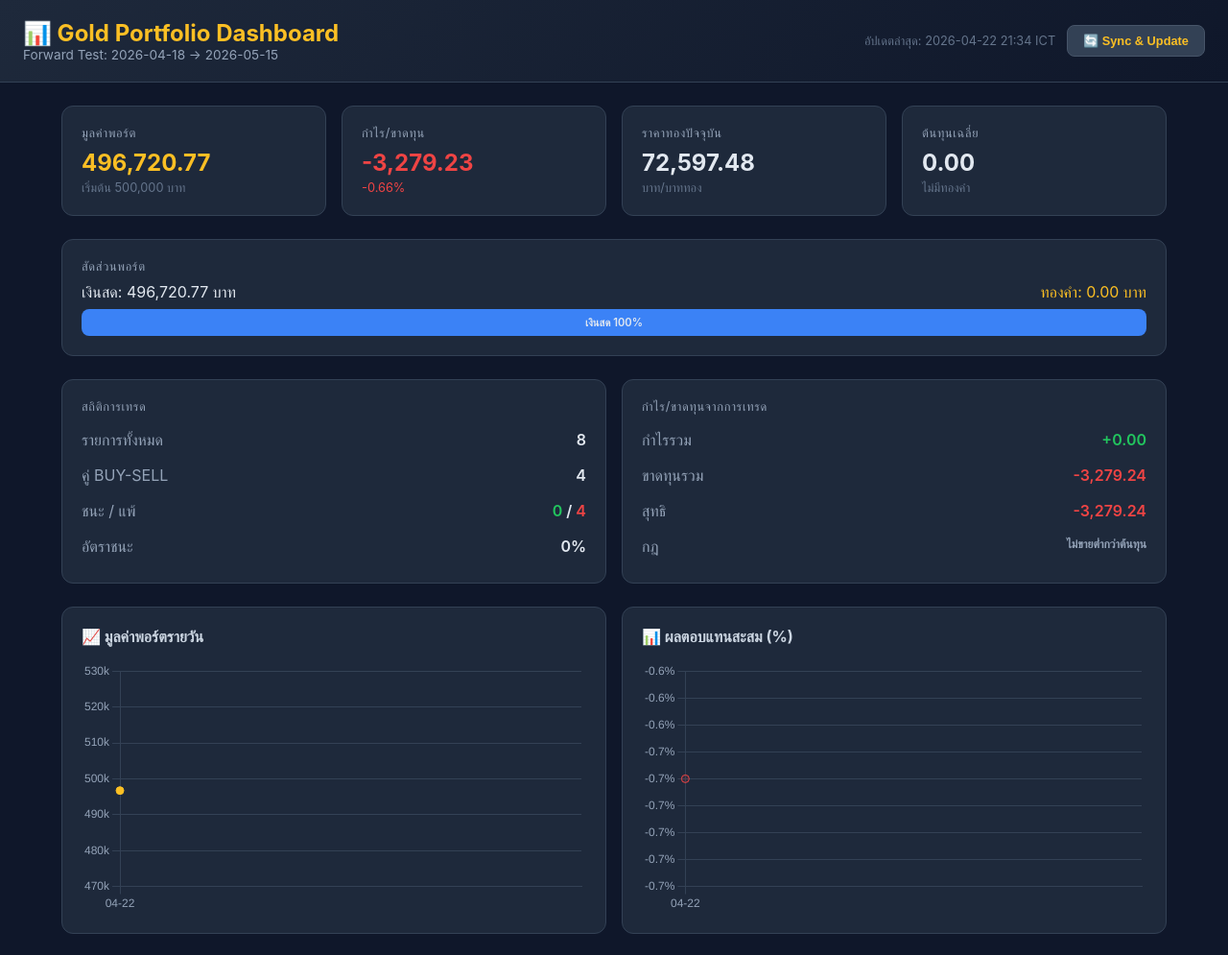
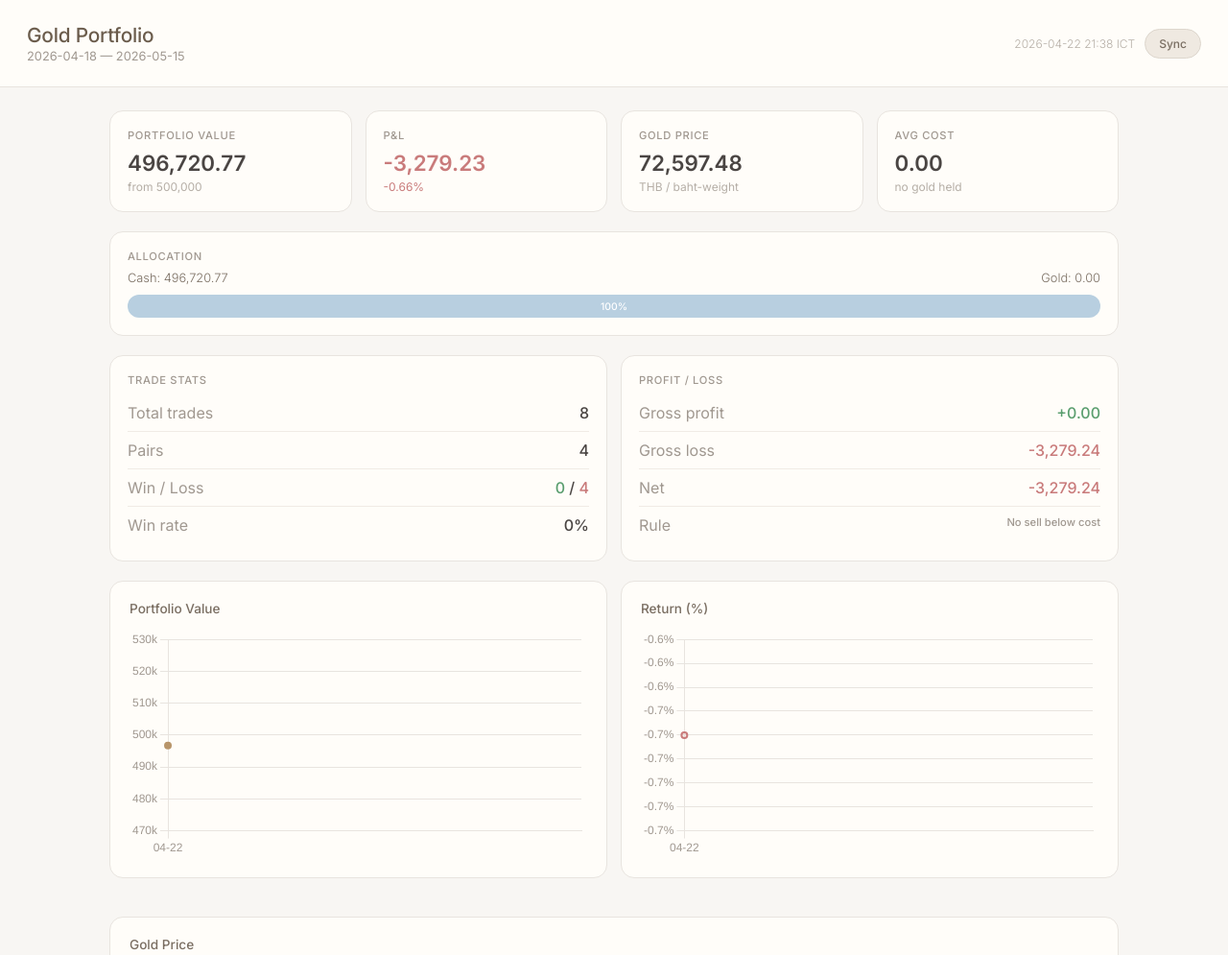
Before and after one commit to PP8825/gold-signal, a plain HTML site: page docs/index.html in a window 1280 px wide. Shown: the top 995 px of the page at 96% size. Drawn offline with nearby package versions, Linux system fonts and the light colour scheme.

Commit message:
Minimal pastel dashboard redesign

```diff
--- a/docs/index.html
+++ b/docs/index.html
@@ -4,19 +4,21 @@
 <meta charset="UTF-8">
 <meta name="viewport" content="width=device-width, initial-scale=1.0">
 <title>Gold Portfolio Dashboard</title>
+<link href="https://fonts.googleapis.com/css2?family=Inter:wght@300;400;500;600&display=swap" rel="stylesheet">
 <script src="https://cdnjs.cloudflare.com/ajax/libs/Chart.js/4.4.1/chart.umd.min.js"></script>
 <style>
   * { margin: 0; padding: 0; box-sizing: border-box; }
   body {
-    font-family: -apple-system, BlinkMacSystemFont, 'Segoe UI', Roboto, sans-serif;
-    background: #0f172a;
-    color: #e2e8f0;
+    font-family: 'Inter', -apple-system, sans-serif;
+    background: #f8f6f3;
+    color: #4a4543;
     min-height: 100vh;
+    font-weight: 300;
   }
   .header {
-    background: linear-gradient(135deg, #1e293b 0%, #0f172a 100%);
-    border-bottom: 1px solid #334155;
-    padding: 20px 24px;
+    background: #fffdf9;
+    border-bottom: 1px solid #e8e4df;
+    padding: 24px 28px;
     display: flex;
     justify-content: space-between;
     align-items: center;
@@ -24,41 +26,42 @@
     gap: 12px;
   }
   .header h1 {
-    font-size: 1.5rem;
-    color: #fbbf24;
+    font-size: 1.3rem;
+    font-weight: 500;
+    color: #6b5c4c;
+    letter-spacing: -0.01em;
+  }
+  .header .period {
+    color: #a09890;
+    font-size: 0.8rem;
+    font-weight: 400;
+    margin-top: 2px;
+  }
+  .updated {
+    color: #b5aea6;
+    font-size: 0.75rem;
+  }
+  .sync-btn {
+    background: #efe9e1;
+    color: #7a6e62;
+    border: 1px solid #ddd6cd;
+    padding: 7px 14px;
+    border-radius: 20px;
+    cursor: pointer;
+    font-size: 0.75rem;
+    font-weight: 500;
+    font-family: inherit;
     display: flex;
     align-items: center;
-    gap: 10px;
-  }
-  .header .period {
-    color: #94a3b8;
-    font-size: 0.85rem;
-  }
-  .updated {
-    color: #64748b;
-    font-size: 0.8rem;
-  }
-  .sync-btn {
-    background: #334155;
-    color: #fbbf24;
-    border: 1px solid #475569;
-    padding: 8px 16px;
-    border-radius: 8px;
-    cursor: pointer;
-    font-size: 0.8rem;
-    font-weight: 600;
-    display: flex;
-    align-items: center;
-    gap: 6px;
+    gap: 5px;
     transition: all 0.2s;
   }
-  .sync-btn:hover { background: #475569; }
-  .sync-btn:disabled { opacity: 0.5; cursor: not-allowed; }
+  .sync-btn:hover { background: #e5ddd4; }
+  .sync-btn:disabled { opacity: 0.4; cursor: not-allowed; }
   .sync-btn .spinner {
     display: inline-block;
-    width: 14px;
-    height: 14px;
-    border: 2px solid #fbbf24;
+    width: 12px; height: 12px;
+    border: 1.5px solid #7a6e62;
     border-top-color: transparent;
     border-radius: 50%;
     animation: spin 0.8s linear infinite;
@@ -66,65 +69,69 @@
   @keyframes spin { to { transform: rotate(360deg); } }
   .footer {
     text-align: center;
-    padding: 24px;
-    color: #475569;
-    font-size: 0.75rem;
-    border-top: 1px solid #1e293b;
+    padding: 28px;
+    color: #c4bdb5;
+    font-size: 0.7rem;
+    letter-spacing: 0.03em;
     margin-top: 40px;
   }
   .container {
-    max-width: 1200px;
+    max-width: 1100px;
     margin: 0 auto;
     padding: 24px;
   }
   .cards {
     display: grid;
-    grid-template-columns: repeat(auto-fit, minmax(220px, 1fr));
-    gap: 16px;
-    margin-bottom: 24px;
+    grid-template-columns: repeat(auto-fit, minmax(200px, 1fr));
+    gap: 14px;
+    margin-bottom: 20px;
   }
   .card {
-    background: #1e293b;
-    border: 1px solid #334155;
-    border-radius: 12px;
-    padding: 20px;
+    background: #fffdf9;
+    border: 1px solid #e8e4df;
+    border-radius: 14px;
+    padding: 18px;
   }
   .card .label {
-    color: #94a3b8;
-    font-size: 0.8rem;
+    color: #a09890;
+    font-size: 0.7rem;
     text-transform: uppercase;
-    letter-spacing: 0.05em;
+    letter-spacing: 0.06em;
+    font-weight: 500;
     margin-bottom: 8px;
   }
   .card .value {
-    font-size: 1.5rem;
-    font-weight: 700;
+    font-size: 1.4rem;
+    font-weight: 600;
+    color: #4a4543;
   }
   .card .sub {
-    color: #64748b;
-    font-size: 0.8rem;
+    color: #b5aea6;
+    font-size: 0.75rem;
     margin-top: 4px;
+    font-weight: 400;
   }
-  .green { color: #22c55e; }
-  .red { color: #ef4444; }
-  .gold { color: #fbbf24; }
+  .green { color: #5a9e6f; }
+  .red { color: #c97b7b; }
+  .gold { color: #b8956a; }
   .chart-container {
-    background: #1e293b;
-    border: 1px solid #334155;
-    border-radius: 12px;
+    background: #fffdf9;
+    border: 1px solid #e8e4df;
+    border-radius: 14px;
     padding: 20px;
-    margin-bottom: 24px;
+    margin-bottom: 20px;
   }
   .chart-container h2 {
-    font-size: 1rem;
-    color: #cbd5e1;
-    margin-bottom: 16px;
+    font-size: 0.85rem;
+    font-weight: 500;
+    color: #7a6e62;
+    margin-bottom: 14px;
   }
   .chart-row {
     display: grid;
     grid-template-columns: 1fr 1fr;
-    gap: 16px;
-    margin-bottom: 24px;
+    gap: 14px;
+    margin-bottom: 20px;
   }
   @media (max-width: 768px) {
     .chart-row { grid-template-columns: 1fr; }
@@ -133,96 +140,104 @@
   table {
     width: 100%;
     border-collapse: collapse;
-    font-size: 0.85rem;
+    font-size: 0.8rem;
   }
   th {
-    background: #334155;
-    color: #cbd5e1;
+    background: #f0ebe5;
+    color: #7a6e62;
     padding: 10px 12px;
     text-align: center;
-    font-weight: 600;
+    font-weight: 500;
     position: sticky;
     top: 0;
+    font-size: 0.75rem;
+    text-transform: uppercase;
+    letter-spacing: 0.03em;
   }
   td {
-    padding: 8px 12px;
+    padding: 9px 12px;
     text-align: center;
-    border-bottom: 1px solid #1e293b;
+    border-bottom: 1px solid #f0ebe5;
+    color: #5c5550;
   }
-  tr:nth-child(even) { background: #1e293b; }
-  tr:nth-child(odd) { background: #0f172a; }
-  .buy-row { background: rgba(34, 197, 94, 0.08) !important; }
-  .sell-row { background: rgba(239, 68, 68, 0.08) !important; }
+  tr:nth-child(even) { background: #faf8f5; }
+  tr:nth-child(odd) { background: #fffdf9; }
+  .buy-row { background: #f3f9f4 !important; }
+  .sell-row { background: #faf3f3 !important; }
   .badge {
     display: inline-block;
-    padding: 2px 10px;
-    border-radius: 12px;
-    font-weight: 600;
-    font-size: 0.75rem;
+    padding: 3px 10px;
+    border-radius: 20px;
+    font-weight: 500;
+    font-size: 0.7rem;
+    letter-spacing: 0.02em;
   }
-  .badge-buy { background: rgba(34, 197, 94, 0.2); color: #22c55e; }
-  .badge-sell { background: rgba(239, 68, 68, 0.2); color: #ef4444; }
+  .badge-buy { background: #e4f2e7; color: #5a9e6f; }
+  .badge-sell { background: #f5e5e5; color: #c97b7b; }
   .table-scroll {
     max-height: 400px;
     overflow-y: auto;
-    border-radius: 8px;
-    border: 1px solid #334155;
+    border-radius: 10px;
+    border: 1px solid #e8e4df;
   }
   .tabs {
     display: flex;
-    gap: 4px;
-    margin-bottom: 16px;
+    gap: 6px;
+    margin-bottom: 14px;
   }
   .tab {
-    padding: 8px 20px;
-    background: #1e293b;
-    border: 1px solid #334155;
-    border-radius: 8px 8px 0 0;
-    color: #94a3b8;
+    padding: 8px 18px;
+    background: #fffdf9;
+    border: 1px solid #e8e4df;
+    border-radius: 20px;
+    color: #a09890;
     cursor: pointer;
-    font-size: 0.85rem;
+    font-size: 0.8rem;
+    font-weight: 400;
+    font-family: inherit;
     transition: all 0.2s;
   }
   .tab.active {
-    background: #334155;
-    color: #fbbf24;
-    border-bottom-color: #334155;
+    background: #6b5c4c;
+    color: #fffdf9;
+    border-color: #6b5c4c;
   }
   .tab-content { display: none; }
   .tab-content.active { display: block; }
   .stat-row {
     display: flex;
     justify-content: space-between;
-    padding: 8px 0;
-    border-bottom: 1px solid #1e293b;
+    padding: 9px 0;
+    border-bottom: 1px solid #f0ebe5;
   }
   .stat-row:last-child { border-bottom: none; }
-  .stat-label { color: #94a3b8; }
-  .stat-value { font-weight: 600; }
+  .stat-label { color: #a09890; font-weight: 400; }
+  .stat-value { font-weight: 500; }
   .allocation-bar {
     display: flex;
-    height: 28px;
-    border-radius: 8px;
+    height: 24px;
+    border-radius: 12px;
     overflow: hidden;
-    margin-top: 8px;
+    margin-top: 10px;
   }
   .alloc-cash {
-    background: #3b82f6;
+    background: #b8cfe0;
+    color: #fff;
     display: flex;
     align-items: center;
     justify-content: center;
-    font-size: 0.7rem;
-    font-weight: 600;
+    font-size: 0.65rem;
+    font-weight: 500;
     transition: width 0.5s;
   }
   .alloc-gold {
-    background: #fbbf24;
-    color: #0f172a;
+    background: #dcc6a0;
+    color: #fff;
     display: flex;
     align-items: center;
     justify-content: center;
-    font-size: 0.7rem;
-    font-weight: 600;
+    font-size: 0.65rem;
+    font-weight: 500;
     transition: width 0.5s;
   }
 </style>
@@ -231,53 +246,51 @@
 
 <div class="header">
   <div>
-    <h1>📊 Gold Portfolio Dashboard</h1>
-    <div class="period">Forward Test: 2026-04-18 → 2026-05-15</div>
+    <h1>Gold Portfolio</h1>
+    <div class="period">2026-04-18 — 2026-05-15</div>
   </div>
-  <div style="display:flex;align-items:center;gap:12px;flex-wrap:wrap">
-    <div class="updated">อัปเดตล่าสุด: 2026-04-22 21:34 ICT</div>
+  <div style="display:flex;align-items:center;gap:10px;flex-wrap:wrap">
+    <div class="updated">2026-04-22 21:38 ICT</div>
     <button class="sync-btn" id="syncBtn" onclick="triggerSync()">
-      🔄 Sync & Update
+      Sync
     </button>
   </div>
 </div>
 
 <div class="container">
 
-  <!-- Summary Cards -->
   <div class="cards">
     <div class="card">
-      <div class="label">มูลค่าพอร์ต</div>
+      <div class="label">Portfolio Value</div>
       <div class="value gold">496,720.77</div>
-      <div class="sub">เริ่มต้น 500,000 บาท</div>
+      <div class="sub">from 500,000</div>
     </div>
     <div class="card">
-      <div class="label">กำไร/ขาดทุน</div>
-      <div class="value" style="color:#ef4444">-3,279.23</div>
-      <div class="sub" style="color:#ef4444">-0.66%</div>
+      <div class="label">P&L</div>
+      <div class="value" style="color:#c97b7b">-3,279.23</div>
+      <div class="sub" style="color:#c97b7b">-0.66%</div>
     </div>
     <div class="card">
-      <div class="label">ราคาทองปัจจุบัน</div>
+      <div class="label">Gold Price</div>
       <div class="value">72,597.48</div>
-      <div class="sub">บาท/บาททอง</div>
+      <div class="sub">THB / baht-weight</div>
     </div>
     <div class="card">
-      <div class="label">ต้นทุนเฉลี่ย</div>
+      <div class="label">Avg Cost</div>
       <div class="value">0.00</div>
-      <div class="sub">ไม่มีทองคำ</div>
+      <div class="sub">no gold held</div>
     </div>
   </div>
 
-  <!-- Allocation -->
-  <div class="card" style="margin-bottom:24px">
-    <div class="label">สัดส่วนพอร์ต</div>
-    <div style="display:flex;justify-content:space-between;margin-top:8px">
-      <span>เงินสด: 496,720.77 บาท</span>
-      <span class="gold">ทองคำ: 0.00 บาท</span>
+  <div class="card" style="margin-bottom:20px">
+    <div class="label">Allocation</div>
+    <div style="display:flex;justify-content:space-between;margin-top:8px;font-size:0.8rem;color:#7a6e62">
+      <span>Cash: 496,720.77</span>
+      <span>Gold: 0.00</span>
     </div>
     <div class="allocation-bar">
       <div class="alloc-cash" style="width:100%">
-        เงินสด 100%
+        100%
       </div>
       <div class="alloc-gold" style="width:0%">
 
@@ -285,45 +298,42 @@
     </div>
   </div>
 
-  <!-- Stats -->
-  <div class="cards" style="grid-template-columns: repeat(auto-fit, minmax(280px, 1fr))">
+  <div class="cards" style="grid-template-columns: repeat(auto-fit, minmax(260px, 1fr))">
     <div class="card">
-      <div class="label">สถิติการเทรด</div>
-      <div class="stat-row"><span class="stat-label">รายการทั้งหมด</span><span class="stat-value">8</span></div>
-      <div class="stat-row"><span class="stat-label">คู่ BUY-SELL</span><span class="stat-value">4</span></div>
-      <div class="stat-row"><span class="stat-label">ชนะ / แพ้</span><span class="stat-value"><span class="green">0</span> / <span class="red">4</span></span></div>
-      <div class="stat-row"><span class="stat-label">อัตราชนะ</span><span class="stat-value">0%</span></div>
+      <div class="label">Trade Stats</div>
+      <div class="stat-row"><span class="stat-label">Total trades</span><span class="stat-value">8</span></div>
+      <div class="stat-row"><span class="stat-label">Pairs</span><span class="stat-value">4</span></div>
+      <div class="stat-row"><span class="stat-label">Win / Loss</span><span class="stat-value"><span class="green">0</span> / <span class="red">4</span></span></div>
+      <div class="stat-row"><span class="stat-label">Win rate</span><span class="stat-value">0%</span></div>
     </div>
     <div class="card">
-      <div class="label">กำไร/ขาดทุนจากการเทรด</div>
-      <div class="stat-row"><span class="stat-label">กำไรรวม</span><span class="stat-value green">+0.00</span></div>
-      <div class="stat-row"><span class="stat-label">ขาดทุนรวม</span><span class="stat-value red">-3,279.24</span></div>
-      <div class="stat-row"><span class="stat-label">สุทธิ</span><span class="stat-value" style="color:#ef4444">-3,279.24</span></div>
-      <div class="stat-row"><span class="stat-label">กฎ</span><span class="stat-value" style="font-size:0.75rem;color:#94a3b8">ไม่ขายต่ำกว่าต้นทุน</span></div>
+      <div class="label">Profit / Loss</div>
+      <div class="stat-row"><span class="stat-label">Gross profit</span><span class="stat-value green">+0.00</span></div>
+      <div class="stat-row"><span class="stat-label">Gross loss</span><span class="stat-value red">-3,279.24</span></div>
+      <div class="stat-row"><span class="stat-label">Net</span><span class="stat-value" style="color:#c97b7b">-3,279.24</span></div>
+      <div class="stat-row"><span class="stat-label">Rule</span><span class="stat-value" style="font-size:0.7rem;color:#a09890">No sell below cost</span></div>
     </div>
   </div>
 
-  <!-- Charts -->
   <div class="chart-row">
     <div class="chart-container">
-      <h2>📈 มูลค่าพอร์ตรายวัน</h2>
+      <h2>Portfolio Value</h2>
       <canvas id="valueChart"></canvas>
     </div>
     <div class="chart-container">
-      <h2>📊 ผลตอบแทนสะสม (%)</h2>
+      <h2>Return (%)</h2>
       <canvas id="returnChart"></canvas>
     </div>
   </div>
 
   <div class="chart-container">
-    <h2>🪙 ราคาทองคำ</h2>
+    <h2>Gold Price</h2>
     <canvas id="priceChart"></canvas>
   </div>
 
-  <!-- Tables -->
   <div class="tabs">
-    <div class="tab active" onclick="switchTab('trades')">รายการซื้อขาย (8)</div>
-    <div class="tab" onclick="switchTab('daily')">ผลรายวัน (1)</div>
+    <div class="tab active" onclick="switchTab('trades')">Trades (8)</div>
+    <div class="tab" onclick="switchTab('daily')">Daily (1)</div>
   </div>
 
   <div id="trades-tab" class="tab-content active">
@@ -385,7 +395,7 @@ trades.forEach((t, i) => {
 // Daily table
 const dbody = document.getElementById('daily-body');
 daily.forEach((d, i) => {
-  const pcolor = d.pnl >= 0 ? '#22c55e' : '#ef4444';
+  const pcolor = d.pnl >= 0 ? '#5a9e6f' : '#c97b7b';
   dbody.innerHTML += `<tr>
     <td>${i+1}</td>
     <td>${d.date}</td>
@@ -414,8 +424,8 @@ const chartDefaults = {
   borderColor: '#334155',
 };
 
-Chart.defaults.color = '#94a3b8';
-Chart.defaults.borderColor = '#334155';
+Chart.defaults.color = '#a09890';
+Chart.defaults.borderColor = '#e8e4df';
 
 if (daily.length >= 1) {
   const labels = daily.map(d => d.date.slice(5));
@@ -427,12 +437,13 @@ if (daily.length >= 1) {
       datasets: [{
         label: 'มูลค่าพอร์ต (บาท)',
         data: daily.map(d => d.port_value),
-        borderColor: '#fbbf24',
-        backgroundColor: 'rgba(251, 191, 36, 0.1)',
+        borderColor: '#b8956a',
+        backgroundColor: 'rgba(184, 149, 106, 0.08)',
         fill: true,
-        tension: 0.3,
-        pointRadius: 4,
-        pointBackgroundColor: '#fbbf24',
+        tension: 0.4,
+        pointRadius: 3,
+        pointBackgroundColor: '#b8956a',
+        borderWidth: 2,
       }]
     },
     options: {
@@ -456,12 +467,13 @@ if (daily.length >= 1) {
       datasets: [{
         label: 'ผลตอบแทน (%)',
         data: daily.map(d => d.pnl_pct),
-        borderColor: daily[daily.length-1].pnl_pct >= 0 ? '#22c55e' : '#ef4444',
+        borderColor: daily[daily.length-1].pnl_pct >= 0 ? '#5a9e6f' : '#c97b7b',
         backgroundColor: daily[daily.length-1].pnl_pct >= 0
-          ? 'rgba(34,197,94,0.1)' : 'rgba(239,68,68,0.1)',
+          ? 'rgba(90,158,111,0.08)' : 'rgba(201,123,123,0.08)',
         fill: true,
-        tension: 0.3,
-        pointRadius: 4,
+        tension: 0.4,
+        pointRadius: 3,
+        borderWidth: 2,
       }]
     },
     options: {
@@ -483,10 +495,11 @@ if (daily.length >= 1) {
       datasets: [{
         label: 'ราคาทอง (บาท/บาททอง)',
         data: daily.map(d => d.price),
-        borderColor: '#f59e0b',
-        tension: 0.3,
-        pointRadius: 4,
-        pointBackgroundColor: '#f59e0b',
+        borderColor: '#c9a96e',
+        tension: 0.4,
+        pointRadius: 3,
+        pointBackgroundColor: '#c9a96e',
+        borderWidth: 2,
       }]
     },
     options: {
```
Also changed, not shown: 1 other file.
